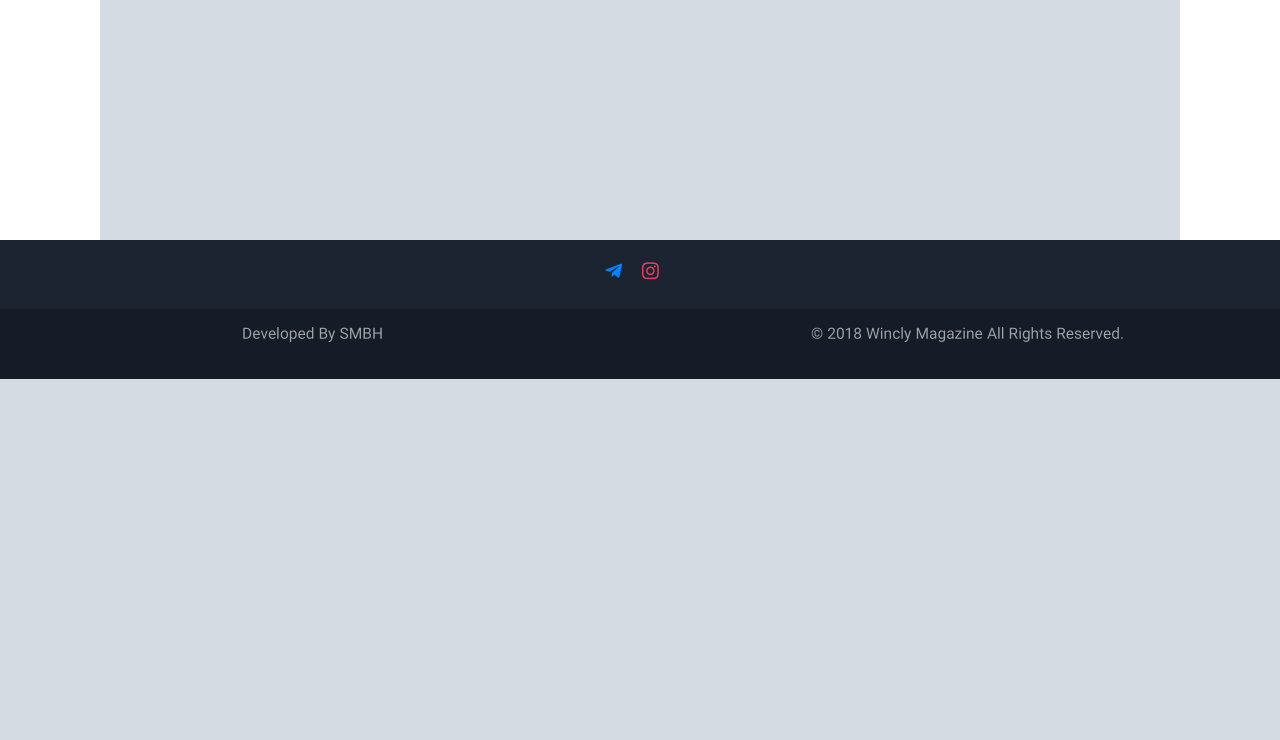
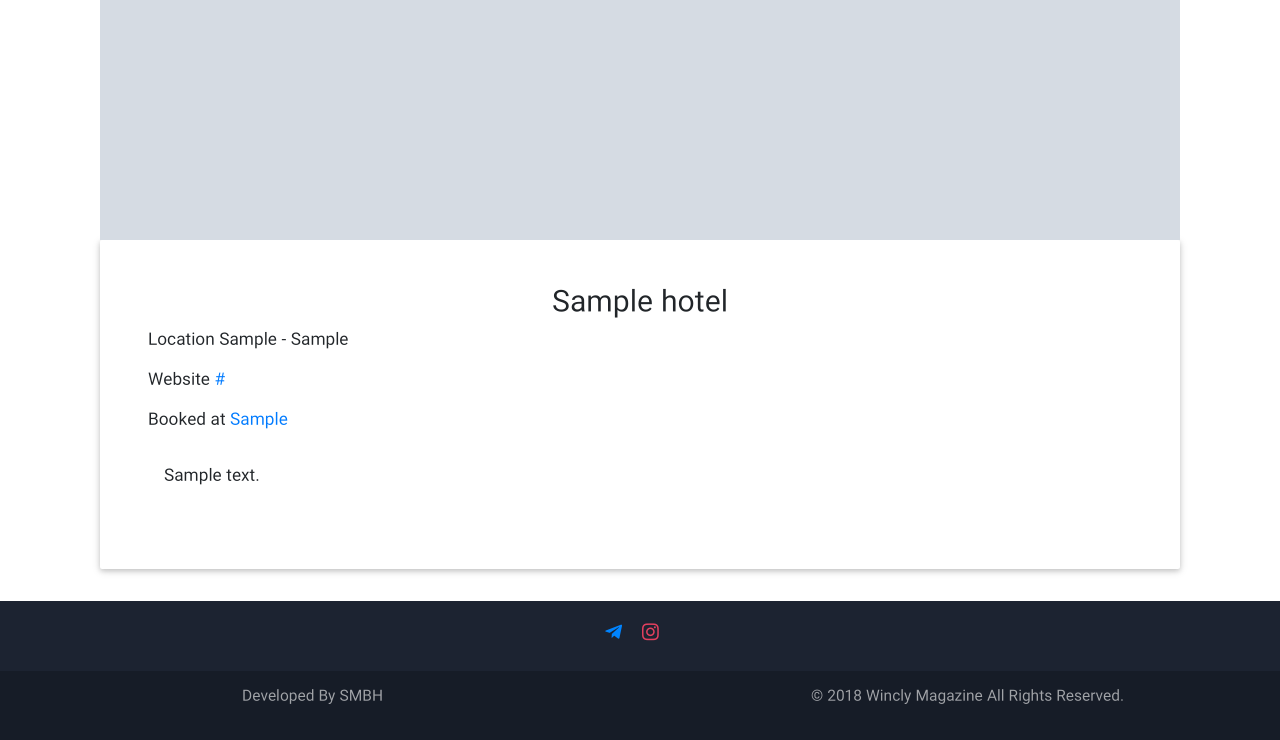
Before and after one commit to hope-techs/wincly, a Django app: template wincly/app/templates/hotel_detail.html in a window 1280 px wide. Shown: the part 737-1477 px from the top of the page. Before the commit the page ends 1116 px from the top, so only its background shows below. Run offline with Django 3.2, Linux system fonts and the light colour scheme; the template is opened without the code that fills it: values that come from a table or form of the project are taken from there, others are empty; tables that the repository leaves empty hold one stand-in row (values such as "Sample post"); grey boxes marked "Sample" are stand-in pictures; parts of the project's set-up code (start-up, migrations or seed data) failed here and were passed over; some libraries are stand-ins or nearby versions; some web fonts are replaced.

Commit message:
update post detail

```diff
--- a/wincly/app/admin.py
+++ b/wincly/app/admin.py
@@ -10,7 +10,7 @@ class HotelAdmin(admin.ModelAdmin):
         ('Info', {'fields': ['name', 'user', 'image', 'content', 'summary']}),
         ('Location', {'fields': ['country', 'city']}),
         ('Date & Time', {'fields': ['publish', 'draft', 'created', 'updated']}),
-        ('Meta', {'fields': ['tags', 'slug']})
+        ('Meta', {'fields': ['tags', 'slug', 'website', 'booked']})
     ]
     inlines = [ImageInline]
     readonly_fields = ('updated', 'created', 'slug', 'user')
--- a/wincly/app/models.py
+++ b/wincly/app/models.py
@@ -83,6 +83,10 @@ class Hotel(models.Model):
     # Utils
     slug = models.SlugField(allow_unicode = True, unique = True, verbose_name = _('Slug'))
     tags = TaggableManager(blank = True, verbose_name = _('Tags'))
+    website = models.URLField(blank = True, null = True, verbose_name = _('Website'))
+    # booking.com url
+    booked = models.URLField(blank = True, null = True, verbose_name = _('Booked at'))
+
 
     objects = HoteManager()
 
--- a/wincly/app/static/css/hotel_detail.css
+++ b/wincly/app/static/css/hotel_detail.css
@@ -1,3 +1,7 @@
 #main_section {
   margin-top: 15%;
 }
+
+.centerlize {
+  text-align: center;
+}
--- a/wincly/app/templates/hotel_detail.html
+++ b/wincly/app/templates/hotel_detail.html
@@ -37,7 +37,17 @@
     </div>
 
     <!-- Content -->
-
+    <div>
+      <div class="p-5 jumbotron">
+        <h3 class="centerlize">{{ hotel.name }}</h3>
+        <p>Location    {{ hotel.country }} - {{ hotel.city }}</p>
+        <p>Website    <a href="{{ hotel.website }}">{{ hotel.website }}</a></p>
+        <p>Booked at    <a href="{{ hotel.booked }}">{{ hotel.booked }}</a></p>
+        <p class="p-3">
+          {{ hotel.content }}
+        </p>
+      </div>
+    </div>
 
   </div>
 
```
Also changed, not shown: wincly/app/migrations/0003_auto_20190521_1312.py (added).
